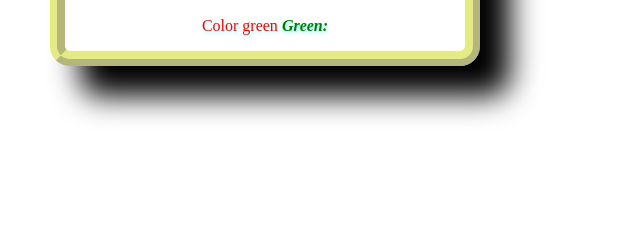
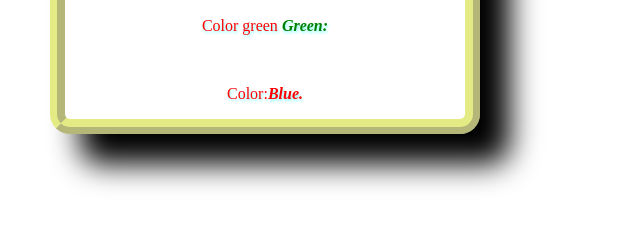
Before and after one commit to edskate/Criando-um-Controle-de-Pagamentos, a plain HTML site: page TableControl01.html in a window 1280 px wide. Shown: the part 175-402 px from the top of the page, without its empty margins (0-640 px from the left). Drawn offline with Linux system fonts and the light colour scheme.

Commit message:
paragrafo blue

```diff
--- a/TableControl01.html
+++ b/TableControl01.html
@@ -10,5 +10,7 @@
     <h1>This Is table Color.</h1>
     <h2>Color</h2>
     <p>Color green <b><em>Green:</em></b></p>
+    <br>
+    <p>Color:<b><i>Blue.</i></b></p>
 </body>
 </html>
```
